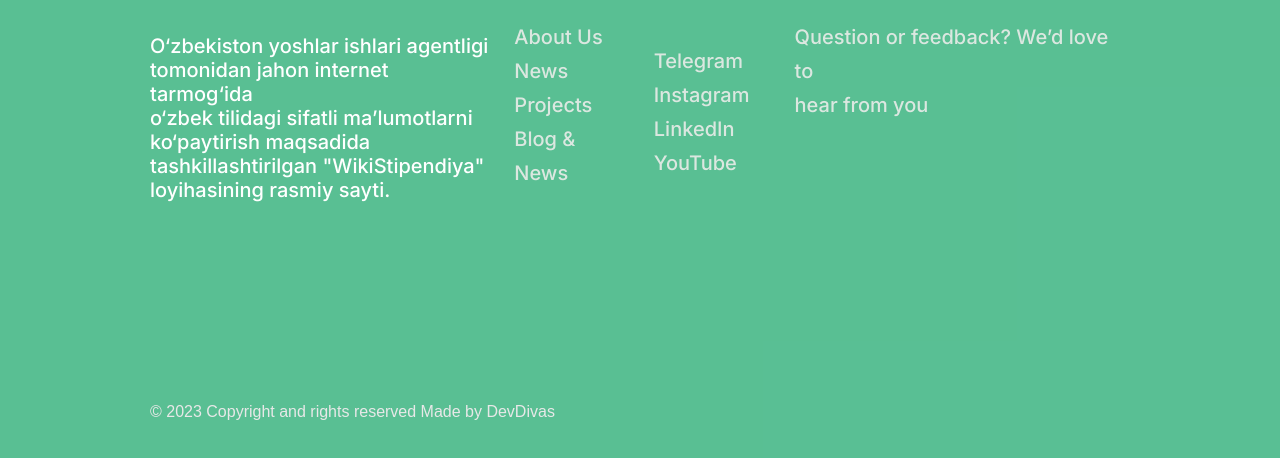
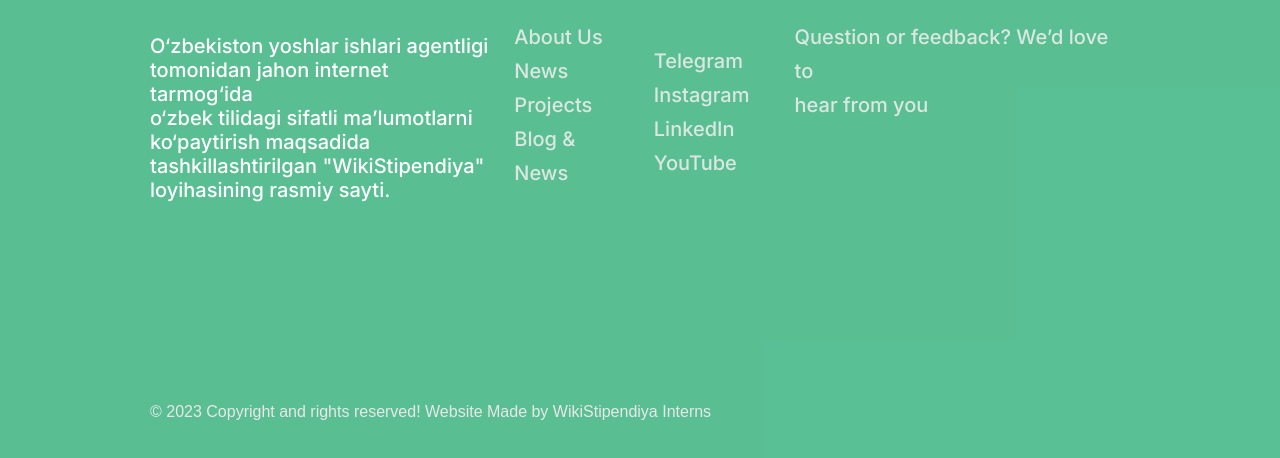
Before and after one commit to AbrorMusulmonov/WikiStipendiya.uz, a plain HTML site: page index.html in a window 1280 px wide. Shown: the part 3978-4436 px from the top of the page. Drawn offline with nearby package versions, Linux system fonts and the light colour scheme.

Commit message:
Update index.html

```diff
--- a/index.html
+++ b/index.html
@@ -324,7 +324,7 @@
                     <h5>Question or feedback? We’d love to <br> hear from you</h5>
                 </div>
             </div>
-            <p class="copyright">© 2023 Copyright and rights reserved Made by DevDivas </p>
+            <p class="copyright">© 2023 Copyright and rights reserved! Website Made by WikiStipendiya Interns </p>
         </div>
     </footer>
 </body>
```
